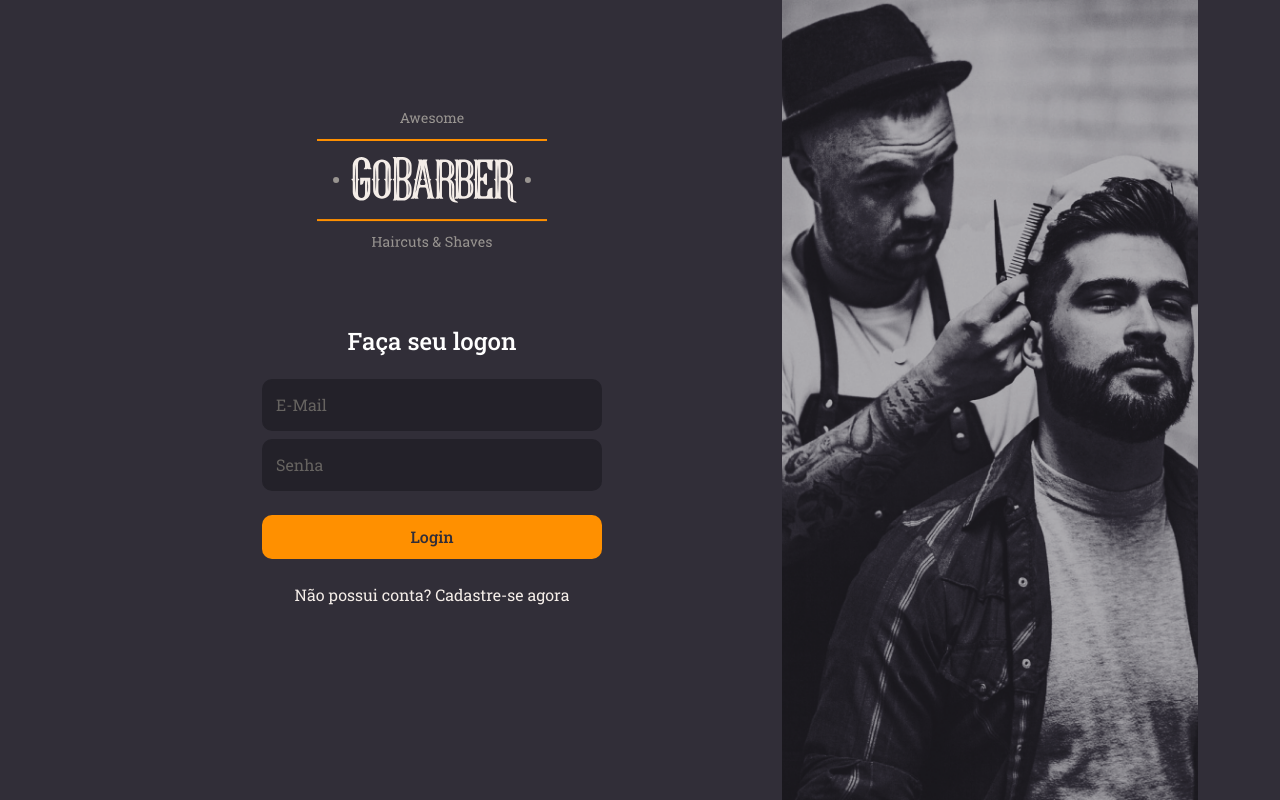
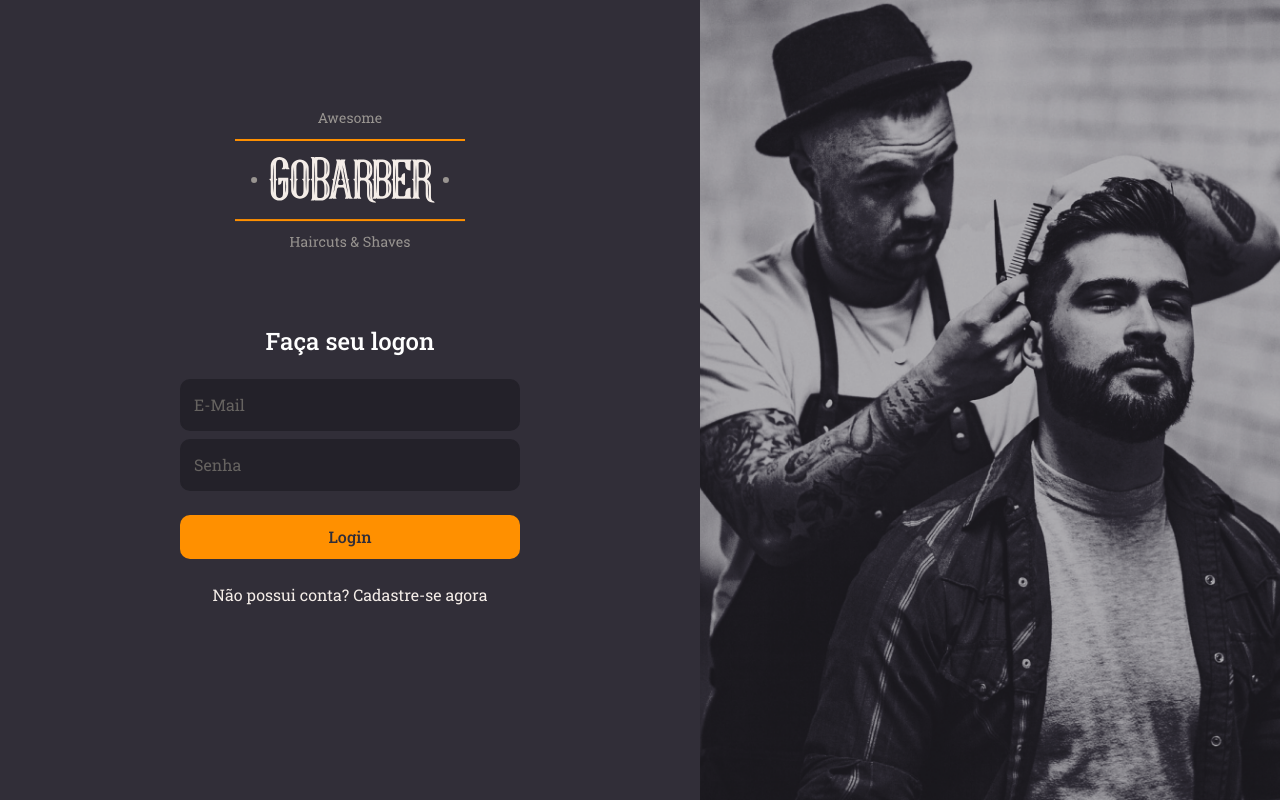
Before and after one commit to filipemelo2002/barberapp, an Angular app: page /sign-in in a window 1280 px wide. Built offline with nearby package versions, Linux system fonts and the light colour scheme.

Commit message:
fix: reset bootstrap container class

```diff
--- a/src/app/auth/pages/sign-in/sign-in.component.scss
+++ b/src/app/auth/pages/sign-in/sign-in.component.scss
@@ -2,9 +2,11 @@
 
 .container {
   height: 100vh;
-
   display: flex;
   align-items: stretch;
+  margin: 0;
+  padding: 0;
+  max-width: unset;
 
   .content {
     display: flex;
--- a/src/app/auth/pages/sign-up/sign-up.component.scss
+++ b/src/app/auth/pages/sign-up/sign-up.component.scss
@@ -2,7 +2,9 @@
 
 .container {
   height: 100vh;
-
+  margin: 0;
+  padding: 0;
+  max-width: unset;
   display: flex;
   align-items: stretch;
 
```
